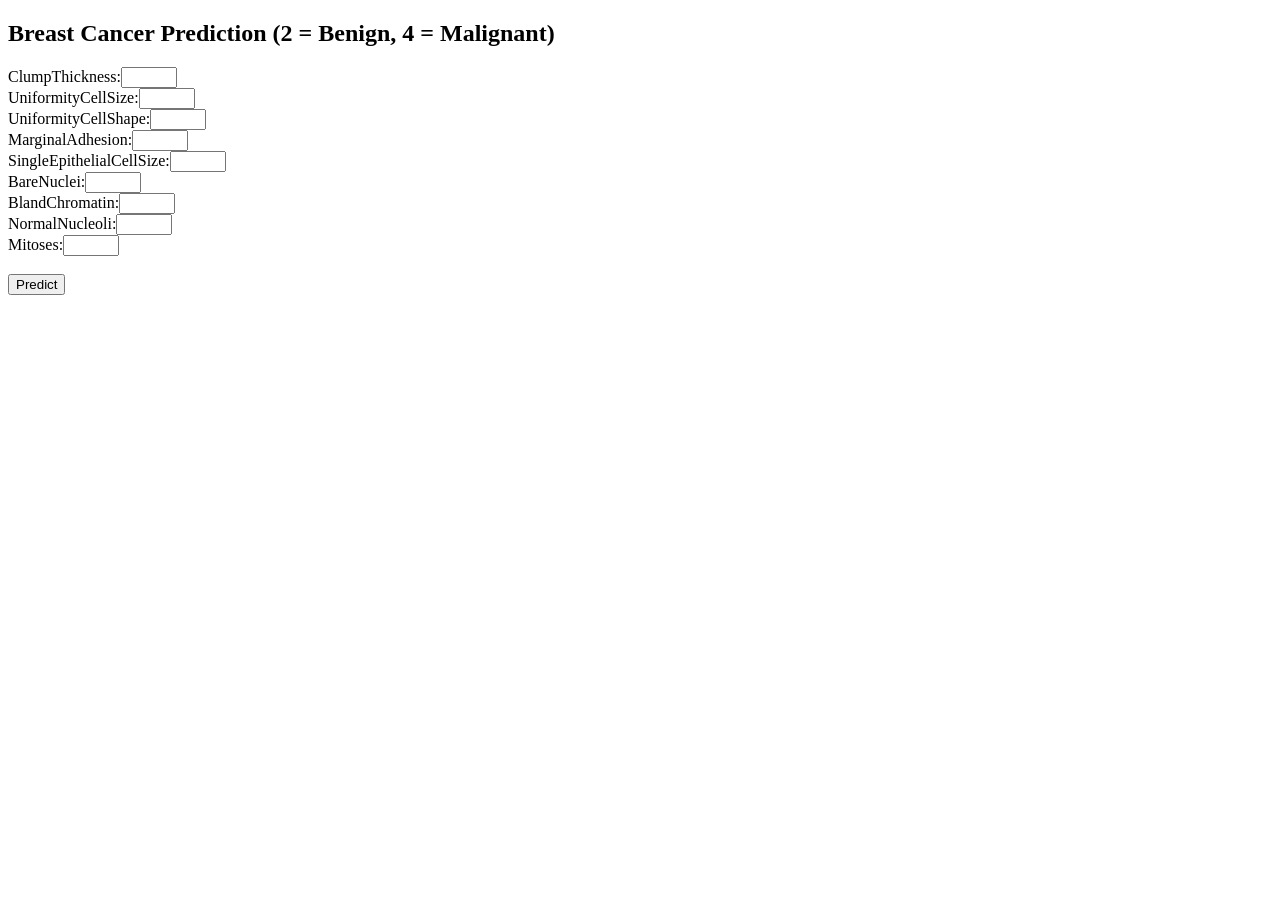
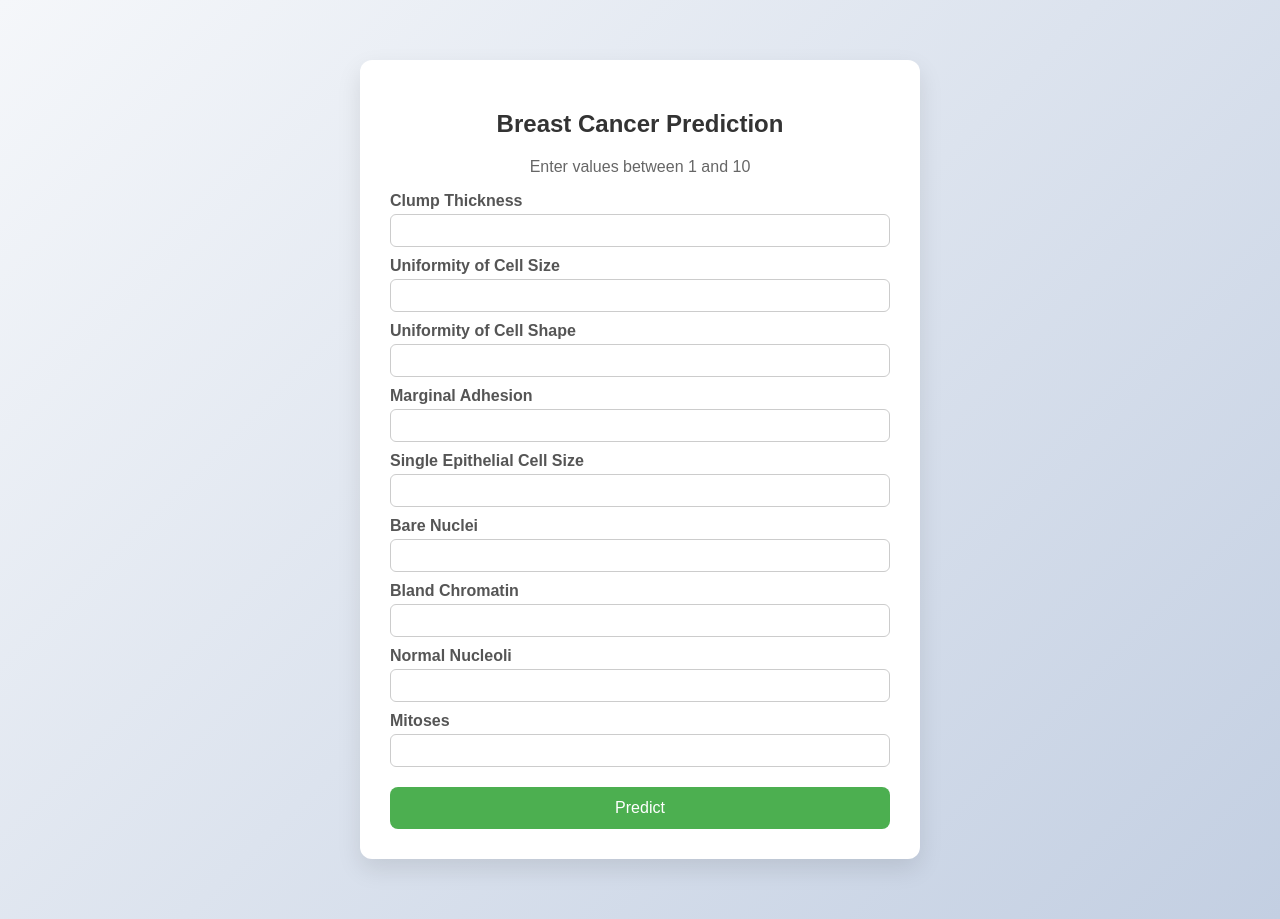
Before and after one commit to Jkrans/ANA680, a Flask app: page / in a window 1280 px wide. Before the commit the page ends 295 px from the top, so only its background shows below. Run offline with Flask 3, Linux system fonts and the light colour scheme; parts of the project's set-up code (start-up, migrations or seed data) failed here and were passed over.

Commit message:
Improve UI styling

```diff
--- a/templates/index.html
+++ b/templates/index.html
@@ -2,26 +2,128 @@
 <html>
 <head>
   <title>Breast Cancer Prediction</title>
+  <style>
+    body {
+      font-family: Arial, sans-serif;
+      background: linear-gradient(135deg, #f5f7fa, #c3cfe2);
+      margin: 0;
+      padding: 0;
+    }
+
+    .container {
+      width: 500px;
+      margin: 60px auto;
+      background: white;
+      padding: 30px;
+      border-radius: 12px;
+      box-shadow: 0 10px 25px rgba(0, 0, 0, 0.1);
+    }
+
+    h2 {
+      text-align: center;
+      margin-bottom: 20px;
+      color: #333;
+    }
+
+    label {
+      display: block;
+      margin-top: 10px;
+      font-weight: bold;
+      color: #555;
+    }
+
+    input {
+      width: 100%;
+      padding: 8px;
+      margin-top: 4px;
+      border: 1px solid #ccc;
+      border-radius: 6px;
+      box-sizing: border-box;
+    }
+
+    button {
+      width: 100%;
+      margin-top: 20px;
+      padding: 12px;
+      background-color: #4CAF50;
+      color: white;
+      border: none;
+      border-radius: 8px;
+      font-size: 16px;
+      cursor: pointer;
+      transition: background-color 0.3s ease;
+    }
+
+    button:hover {
+      background-color: #45a049;
+    }
+
+    .result {
+      margin-top: 20px;
+      padding: 15px;
+      border-radius: 8px;
+      text-align: center;
+      font-size: 18px;
+      font-weight: bold;
+    }
+
+    .benign {
+      background-color: #d4edda;
+      color: #155724;
+    }
+
+    .malignant {
+      background-color: #f8d7da;
+      color: #721c24;
+    }
+  </style>
 </head>
 <body>
-  <h2>Breast Cancer Prediction (2 = Benign, 4 = Malignant)</h2>
 
-  <form action="/predict" method="POST">
-    <label>ClumpThickness:</label><input name="ClumpThickness" type="number" min="1" max="10" required><br>
-    <label>UniformityCellSize:</label><input name="UniformityCellSize" type="number" min="1" max="10" required><br>
-    <label>UniformityCellShape:</label><input name="UniformityCellShape" type="number" min="1" max="10" required><br>
-    <label>MarginalAdhesion:</label><input name="MarginalAdhesion" type="number" min="1" max="10" required><br>
-    <label>SingleEpithelialCellSize:</label><input name="SingleEpithelialCellSize" type="number" min="1" max="10" required><br>
-    <label>BareNuclei:</label><input name="BareNuclei" type="number" min="1" max="10" required><br>
-    <label>BlandChromatin:</label><input name="BlandChromatin" type="number" min="1" max="10" required><br>
-    <label>NormalNucleoli:</label><input name="NormalNucleoli" type="number" min="1" max="10" required><br>
-    <label>Mitoses:</label><input name="Mitoses" type="number" min="1" max="10" required><br><br>
+  <div class="container">
+    <h2>Breast Cancer Prediction</h2>
+    <p style="text-align:center; color:#666;">
+      Enter values between 1 and 10
+    </p>
 
-    <button type="submit">Predict</button>
-  </form>
+    <form action="/predict" method="POST">
+      <label>Clump Thickness</label>
+      <input name="ClumpThickness" type="number" min="1" max="10" required>
 
-  {% if result %}
-    <h3>Result: {{ result }}</h3>
-  {% endif %}
+      <label>Uniformity of Cell Size</label>
+      <input name="UniformityCellSize" type="number" min="1" max="10" required>
+
+      <label>Uniformity of Cell Shape</label>
+      <input name="UniformityCellShape" type="number" min="1" max="10" required>
+
+      <label>Marginal Adhesion</label>
+      <input name="MarginalAdhesion" type="number" min="1" max="10" required>
+
+      <label>Single Epithelial Cell Size</label>
+      <input name="SingleEpithelialCellSize" type="number" min="1" max="10" required>
+
+      <label>Bare Nuclei</label>
+      <input name="BareNuclei" type="number" min="1" max="10" required>
+
+      <label>Bland Chromatin</label>
+      <input name="BlandChromatin" type="number" min="1" max="10" required>
+
+      <label>Normal Nucleoli</label>
+      <input name="NormalNucleoli" type="number" min="1" max="10" required>
+
+      <label>Mitoses</label>
+      <input name="Mitoses" type="number" min="1" max="10" required>
+
+      <button type="submit">Predict</button>
+    </form>
+
+    {% if result %}
+      <div class="result {% if 'Benign' in result %}benign{% else %}malignant{% endif %}">
+        {{ result }}
+      </div>
+    {% endif %}
+
+  </div>
+
 </body>
 </html>
```
